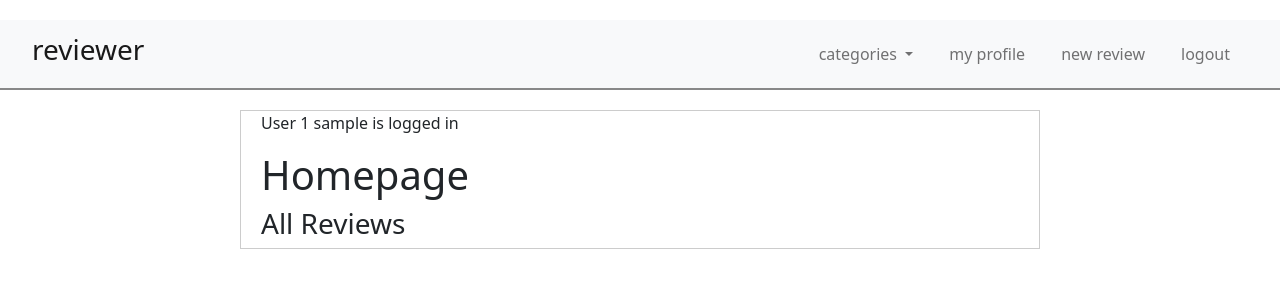
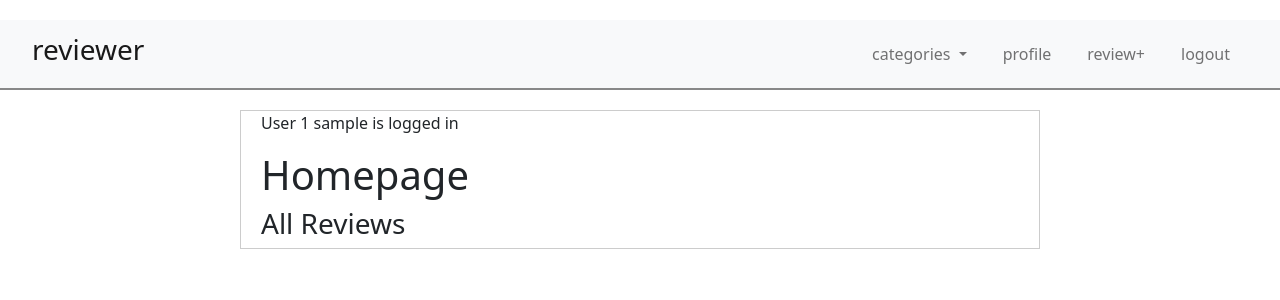
Before and after one commit to hire-blac/reviewersite, a Django app: page / in a window 1280 px wide. Shown: the top 300 px of the page. Run offline with Django 3.2, Linux system fonts and the light colour scheme; the visitor is signed in with stand-in values (Sample User, id 1); data that the repository does not hold is empty.

Commit message:
nav bar links

```diff
--- a/reviewer/templates/main/base.html
+++ b/reviewer/templates/main/base.html
@@ -36,10 +36,10 @@
         {% if user.is_authenticated %}
 
           <li class="nav-item">
-            <a class="nav-link" href="/profile">my profile</a>
+            <a class="nav-link" href="/profile">profile</a>
           </li>
           <li class="nav-item">
-            <a class="nav-link" href="/reviews/new">new review</a>
+            <a class="nav-link" href="/reviews/new">review+</a>
           </li>
           <li class="nav-item">
             <a class="nav-link" href="/logout">logout</a>
```
